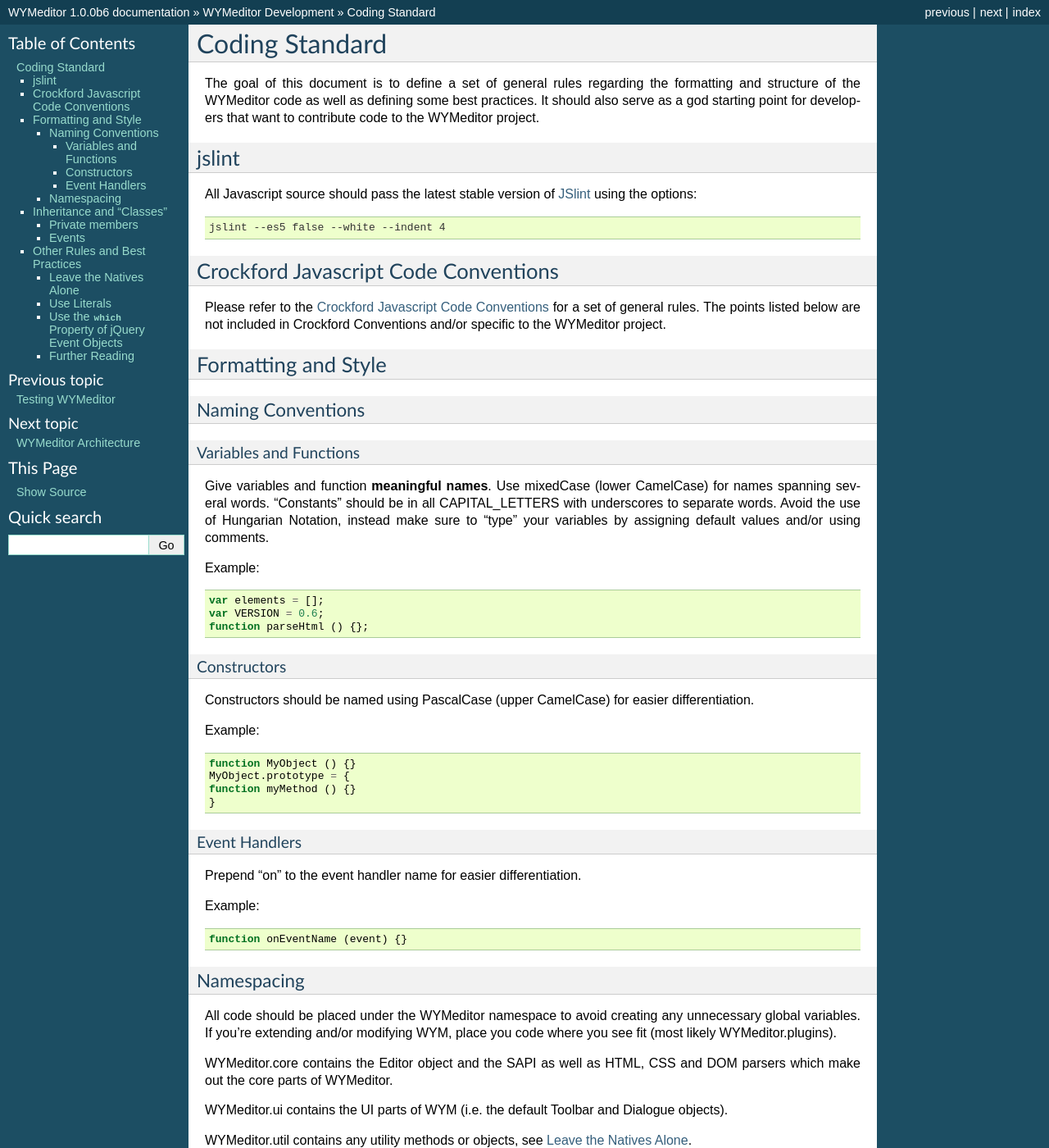
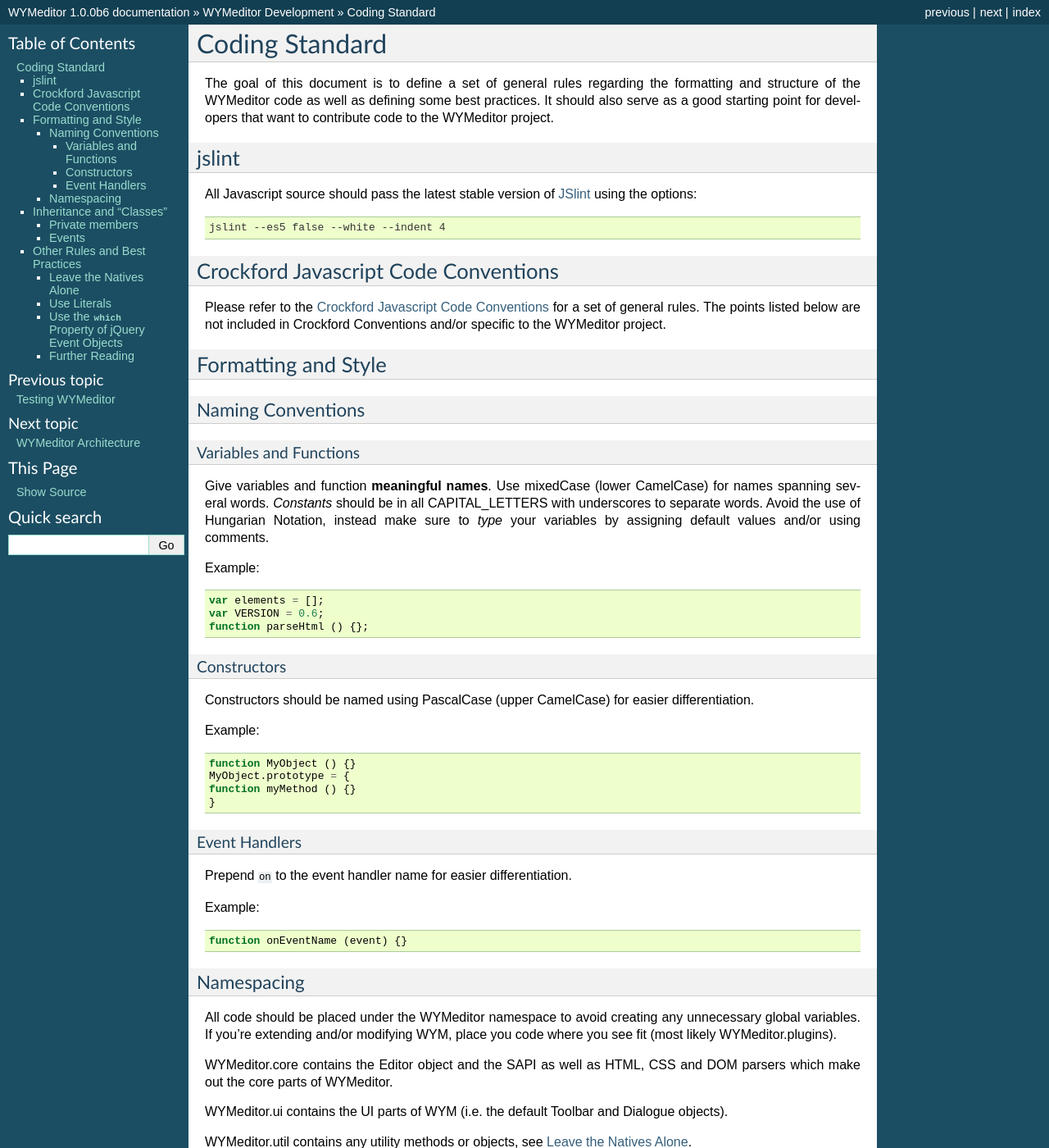
Before and after one commit to wymeditor/wymeditor, a Sphinx documentation site: the page built from docs/wymeditor_development/coding_standard.rst, in a window 1280 px wide and 1400 px high. Shown: the whole window at 82% size. Built offline with Sphinx 7.4.7, drawn with Linux system fonts in a browser that asks for light colours.

Commit message:
Refs #433. Fixed typos, errors and some styling

```diff
--- a/docs/writing_plugins/api.rst
+++ b/docs/writing_plugins/api.rst
@@ -37,8 +37,8 @@
     selection
 *   InsertUnorderedList: create/remove an unordered list, based on the
     selection
-*   Indent: 'indent' the list element
-*   Outdent: 'outdent' the list element
+*   Indent: `indent` the list element
+*   Outdent: `outdent` the list element
 *   Undo: undo an action
 *   Redo: redo an action
 *   CreateLink: open the link dialog and create/update a link on the
--- a/docs/wymeditor_development/coding_standard.rst
+++ b/docs/wymeditor_development/coding_standard.rst
@@ -3,7 +3,7 @@
 
 The goal of this document is to define a set of general rules regarding the
 formatting and structure of the WYMeditor code as well as defining some best
-practices. It should also serve as a god starting point for developers that
+practices. It should also serve as a good starting point for developers that
 want to contribute code to the WYMeditor project.
 
 
@@ -37,9 +37,9 @@
 """""""""""""""""""""""
 
 Give variables and function **meaningful names**. Use mixedCase (lower
-CamelCase) for names spanning several words. “Constants” should be in all
+CamelCase) for names spanning several words. `Constants` should be in all
 CAPITAL_LETTERS with underscores to separate words.  Avoid the use of Hungarian
-Notation, instead make sure to “type” your variables by assigning default
+Notation, instead make sure to `type` your variables by assigning default
 values and/or using comments.
 
 Example:
@@ -68,7 +68,7 @@
 Event Handlers
 """"""""""""""
 
-Prepend “on” to the event handler name for easier differentiation.
+Prepend ``on`` to the event handler name for easier differentiation.
 
 Example:
 
--- a/docs/wymeditor_development/future_planning/plugin_architecture.rst
+++ b/docs/wymeditor_development/future_planning/plugin_architecture.rst
@@ -22,7 +22,7 @@
         }
 
         TableEditor.prototype.init = function() {
-            this.editor.addButton({'name': 'AddRow', 'title': 'Add Row', 'cssClass': 'wym_tools_addrow'});
+            this.wymeditor.buttons.addButton({'name': 'AddRow', 'title': 'Add Row', 'cssClass': 'wym_tools_addrow'});
         }
 
         TableEditor.prototype.bindEvents = function() {
--- a/docs/wymeditor_development/future_planning/proposed_build_stack.rst
+++ b/docs/wymeditor_development/future_planning/proposed_build_stack.rst
@@ -6,8 +6,9 @@
 
 For WYMeditor 1.0, we're moving to an all-Javascript build stack from the
 Node.js community. The rationale behind this is simple – use tools that make
-senese to JS developers. Any person with node.js and npm installed should be
-able to run a few npm commands and then do development or run a build.
+sense to JS developers. Any person with ``node.js`` and ``npm`` installed
+should be able to run a few ``npm`` commands and then do development or run a
+build.
 
 The goal will be to combine asset-management best practices like concatenation
 and minification for CDNs with automatic file generation for easy development.
--- a/docs/wymeditor_plugins/included_plugins/hovertools.rst
+++ b/docs/wymeditor_plugins/included_plugins/hovertools.rst
@@ -4,5 +4,5 @@
 This plugin improves visual feedback by:
 
 * displaying a tool's title in the status bar while the mouse hovers over it.
-* changing background color of elements which match a condition, i.e. on which
+* changing background color of elements which match a condition, e.g. on which
   a class can be applied.
--- a/docs/wymeditor_plugins/index.rst
+++ b/docs/wymeditor_plugins/index.rst
@@ -21,7 +21,7 @@
 Using a Plugin
 --------------
 
-To use a plugin you need to include it's script file using a ``<script>`` tag
+To use a plugin you need to include its script file using a ``<script>`` tag
 and then initialize it (passing an instance of wym) in the ``postInit``
 function, passed as an option when you call ``$().wymeditor()``.
 
```
